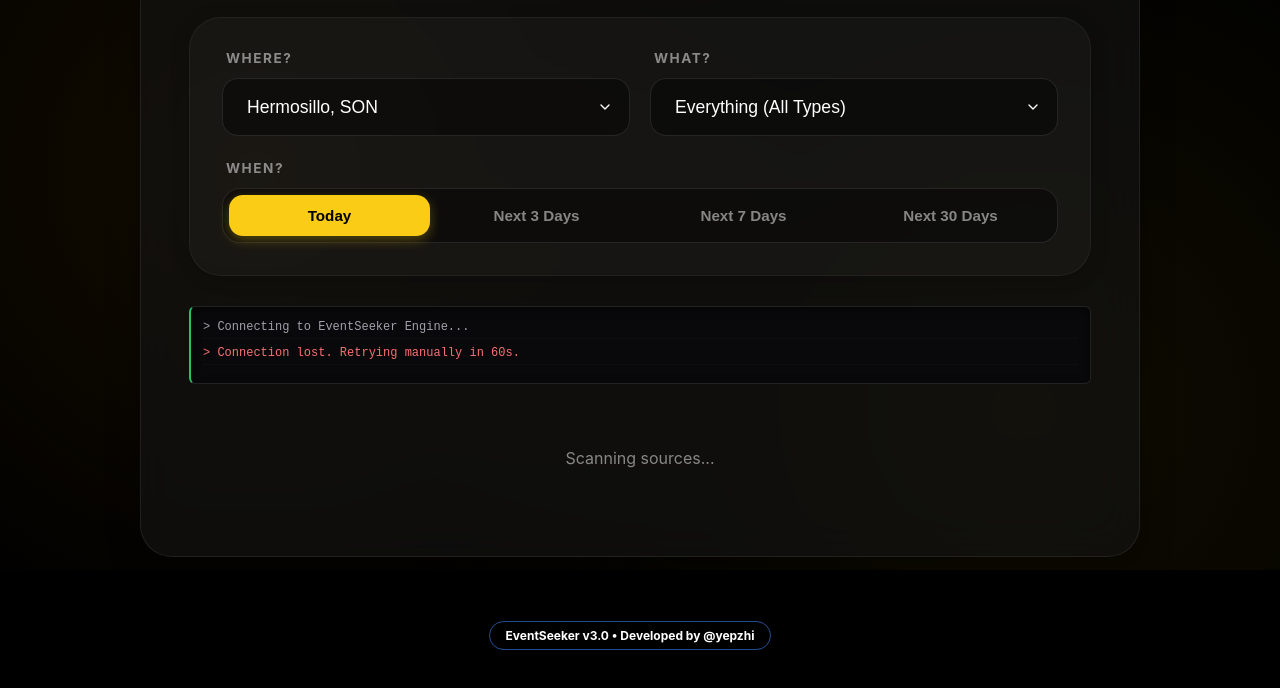
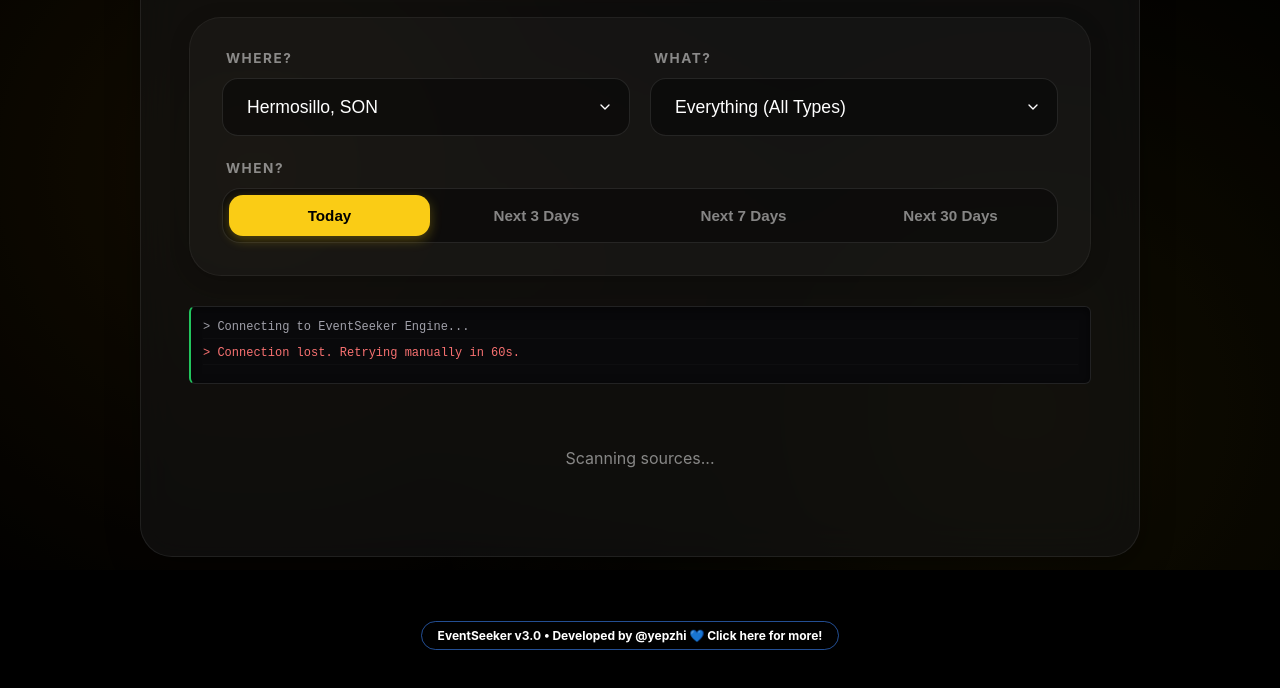
Before and after one commit to yepzhi/eventseeker, a website: page index.html in a window 1280 px wide. Shown: the part 230-918 px from the top of the page. Drawn offline with Linux system fonts and the light colour scheme; no server answers.

Commit message:
UI: Update footer text with CTA and emoji

```diff
--- a/index.html
+++ b/index.html
@@ -97,7 +97,7 @@
 
     <div class="footer">
         <a href="https://yepzhi.com" target="_blank" class="footer-btn">
-            EventSeeker v3.0 • Developed by @yepzhi
+            EventSeeker v3.0 • Developed by @yepzhi 💙 Click here for more!
         </a>
     </div>
 
```
